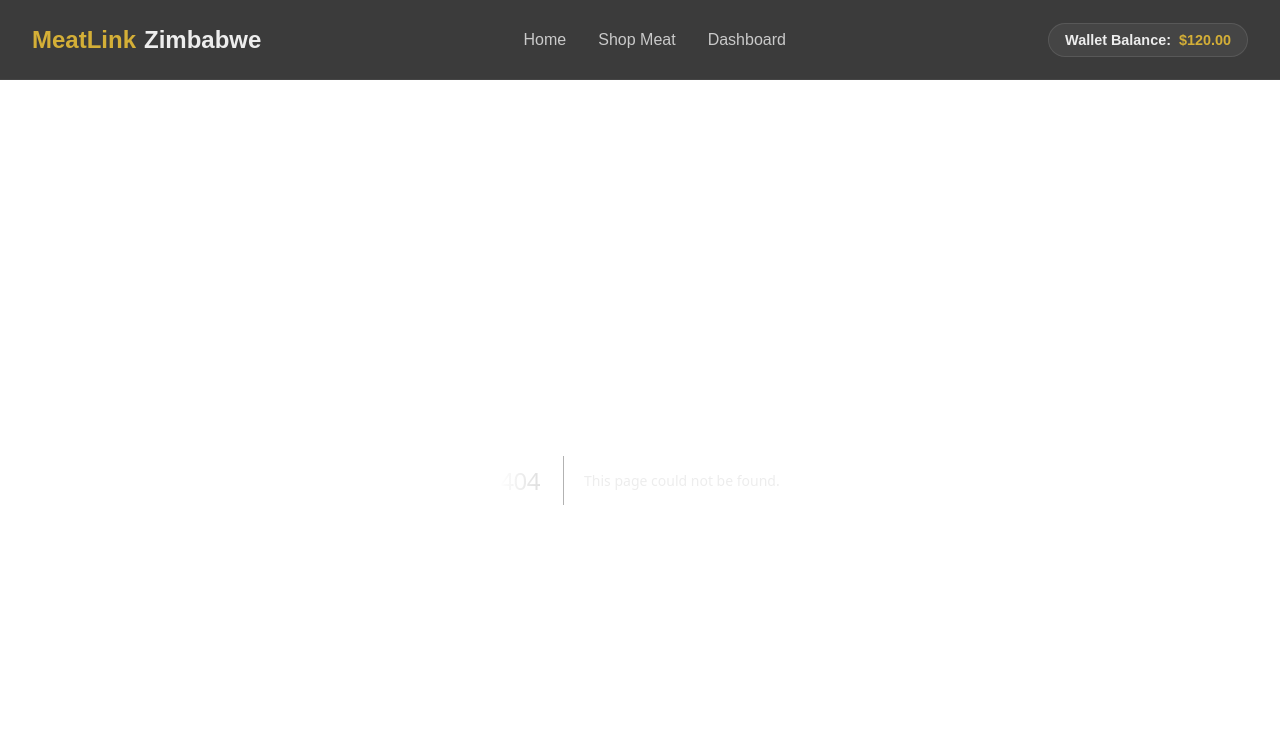
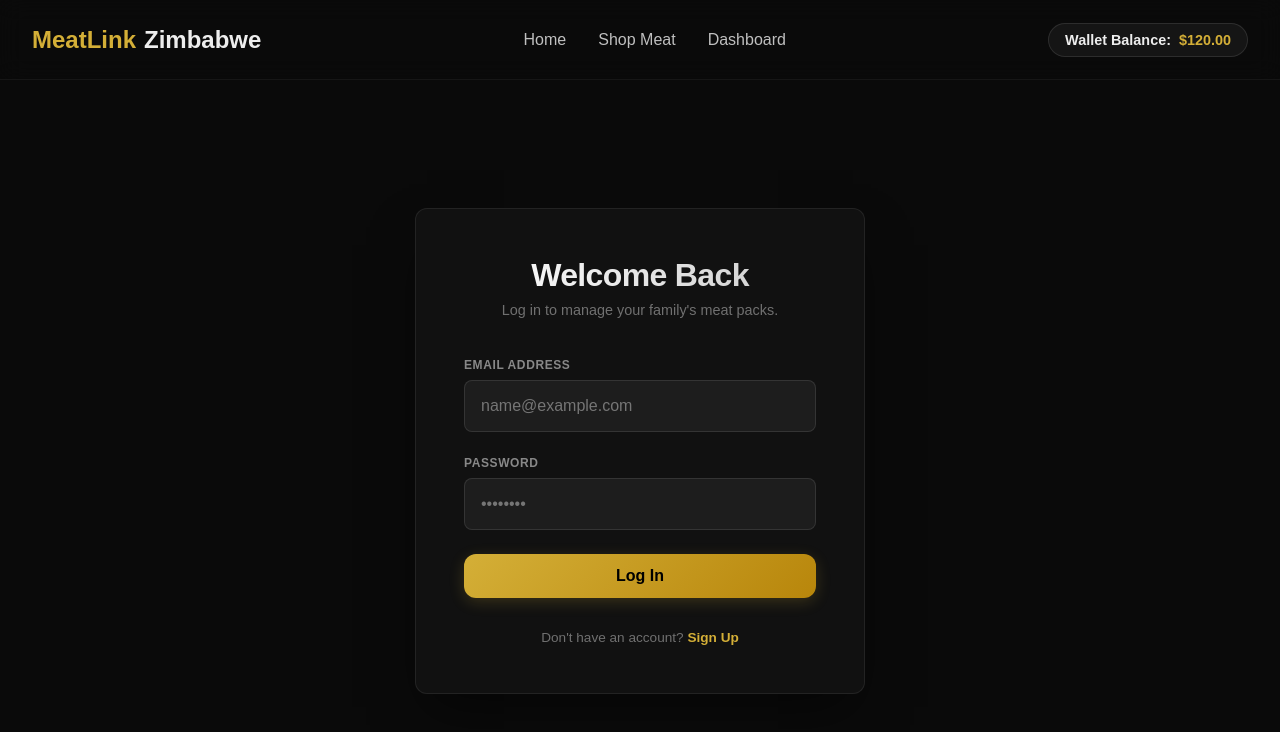
Before and after one commit to Will-l3x/meatlink-zimbabwe, a Next.js app: page /login in a window 1280 px wide. Before the commit this address had no page. Shown: the top 732 px of the page. Built offline with nearby package versions, Linux system fonts and the light colour scheme.

Commit message:
Configure MongoDB, live registration, and login flows

```diff
--- /dev/null
+++ b/app/login/page.module.css
@@ -0,0 +1,85 @@
+.container {
+    max-width: 450px;
+    margin: 8rem auto;
+    padding: 3rem;
+    background: var(--card-bg);
+    border: 1px solid var(--card-border);
+    border-radius: var(--radius);
+    box-shadow: 0 25px 50px -12px rgba(0, 0, 0, 0.5);
+}
+
+.header {
+    text-align: center;
+    margin-bottom: 2.5rem;
+}
+
+.header h1 {
+    font-size: 2rem;
+    margin-bottom: 0.5rem;
+    color: var(--primary);
+}
+
+.header p {
+    color: rgba(255, 255, 255, 0.4);
+    font-size: 0.9rem;
+}
+
+.form {
+    display: flex;
+    flex-direction: column;
+    gap: 1.5rem;
+}
+
+.inputGroup {
+    display: flex;
+    flex-direction: column;
+    gap: 0.5rem;
+}
+
+.inputGroup label {
+    font-size: 0.75rem;
+    font-weight: 700;
+    text-transform: uppercase;
+    color: rgba(255, 255, 255, 0.5);
+    letter-spacing: 0.05em;
+}
+
+.inputGroup input {
+    background: rgba(255, 255, 255, 0.05);
+    border: 1px solid rgba(255, 255, 255, 0.1);
+    padding: 1rem;
+    border-radius: 8px;
+    color: #fff;
+    font-size: 1rem;
+    transition: all 0.2s;
+}
+
+.inputGroup input:focus {
+    outline: none;
+    border-color: var(--primary);
+    background: rgba(255, 255, 255, 0.08);
+}
+
+.footer {
+    margin-top: 2rem;
+    text-align: center;
+    font-size: 0.85rem;
+    color: rgba(255, 255, 255, 0.4);
+}
+
+.footer a {
+    color: var(--primary);
+    text-decoration: none;
+    font-weight: 700;
+}
+
+.error {
+    background: rgba(244, 67, 54, 0.1);
+    color: #f44336;
+    padding: 0.75rem;
+    border-radius: 6px;
+    font-size: 0.85rem;
+    margin-bottom: 1.5rem;
+    text-align: center;
+    border: 1px solid rgba(244, 67, 54, 0.2);
+}
--- /dev/null
+++ b/app/login/page.tsx
@@ -0,0 +1,50 @@
+"use client";
+
+import React, { useState } from 'react';
+import Link from 'next/link';
+import { useRouter } from 'next/navigation';
+import styles from '../register/page.module.css';
+import Button from '@/components/ui/Button';
+
+export default function LoginPage() {
+    const router = useRouter();
+    const [loading, setLoading] = useState(false);
+
+    const handleSubmit = (e: React.FormEvent) => {
+        e.preventDefault();
+        setLoading(true);
+        // Mock login logic
+        setTimeout(() => {
+            router.push('/dashboard');
+            setLoading(false);
+        }, 1000);
+    };
+
+    return (
+        <div className={styles.container}>
+            <div className={styles.header}>
+                <h1>Welcome Back</h1>
+                <p>Log in to manage your family's meat packs.</p>
+            </div>
+
+            <form className={styles.form} onSubmit={handleSubmit}>
+                <div className={styles.inputGroup}>
+                    <label>Email Address</label>
+                    <input type="email" required placeholder="name@example.com" />
+                </div>
+                <div className={styles.inputGroup}>
+                    <label>Password</label>
+                    <input type="password" required placeholder="••••••••" />
+                </div>
+
+                <Button fullWidth variant="primary">
+                    {loading ? 'Logging in...' : 'Log In'}
+                </Button>
+            </form>
+
+            <div className={styles.footer}>
+                Don't have an account? <Link href="/register">Sign Up</Link>
+            </div>
+        </div>
+    );
+}
--- /dev/null
+++ b/app/register/page.module.css
@@ -0,0 +1,85 @@
+.container {
+    max-width: 450px;
+    margin: 8rem auto;
+    padding: 3rem;
+    background: var(--card-bg);
+    border: 1px solid var(--card-border);
+    border-radius: var(--radius);
+    box-shadow: 0 25px 50px -12px rgba(0, 0, 0, 0.5);
+}
+
+.header {
+    text-align: center;
+    margin-bottom: 2.5rem;
+}
+
+.header h1 {
+    font-size: 2rem;
+    margin-bottom: 0.5rem;
+    color: var(--primary);
+}
+
+.header p {
+    color: rgba(255, 255, 255, 0.4);
+    font-size: 0.9rem;
+}
+
+.form {
+    display: flex;
+    flex-direction: column;
+    gap: 1.5rem;
+}
+
+.inputGroup {
+    display: flex;
+    flex-direction: column;
+    gap: 0.5rem;
+}
+
+.inputGroup label {
+    font-size: 0.75rem;
+    font-weight: 700;
+    text-transform: uppercase;
+    color: rgba(255, 255, 255, 0.5);
+    letter-spacing: 0.05em;
+}
+
+.inputGroup input {
+    background: rgba(255, 255, 255, 0.05);
+    border: 1px solid rgba(255, 255, 255, 0.1);
+    padding: 1rem;
+    border-radius: 8px;
+    color: #fff;
+    font-size: 1rem;
+    transition: all 0.2s;
+}
+
+.inputGroup input:focus {
+    outline: none;
+    border-color: var(--primary);
+    background: rgba(255, 255, 255, 0.08);
+}
+
+.footer {
+    margin-top: 2rem;
+    text-align: center;
+    font-size: 0.85rem;
+    color: rgba(255, 255, 255, 0.4);
+}
+
+.footer a {
+    color: var(--primary);
+    text-decoration: none;
+    font-weight: 700;
+}
+
+.error {
+    background: rgba(244, 67, 54, 0.1);
+    color: #f44336;
+    padding: 0.75rem;
+    border-radius: 6px;
+    font-size: 0.85rem;
+    margin-bottom: 1.5rem;
+    text-align: center;
+    border: 1px solid rgba(244, 67, 54, 0.2);
+}
```
Also changed, not shown: app/api/auth/register/route.ts (added, +36 -0 lines), app/register/page.tsx (added, +90 -0 lines).
